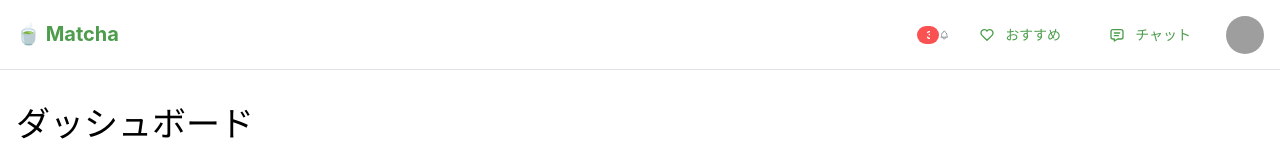
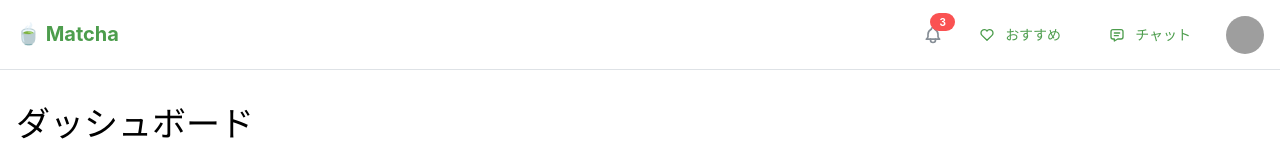
Before and after one commit to laddaL47/42-matcha, a React (Vite) app in the folder frontend/: page /dashboard in a window 1280 px wide. Shown: the top 160 px of the page. Built offline with nearby package versions, Linux system fonts and the light colour scheme; grey boxes are pictures that could not be loaded.

Commit message:
fix: resolve notification badge number display issue in header

```diff
--- a/frontend/src/components/layout/Header.tsx
+++ b/frontend/src/components/layout/Header.tsx
@@ -41,6 +41,7 @@ const Header = () => {
         {!isMobile && (
           <Group>
             {/* 通知 */}
+            <div style={{ position: "relative" }}>
               <ActionIcon
                 component={Link}
                 to="/notifications"
@@ -48,11 +49,27 @@ const Header = () => {
                 size="lg"
                 color="gray"
               >
-              <Badge size="sm" color="red" variant="filled">
+                <IconBell size={20} />
+              </ActionIcon>
+              <Badge
+                size="sm"
+                color="red"
+                variant="filled"
+                style={{
+                  position: "absolute",
+                  top: -5,
+                  right: -5,
+                  minWidth: 18,
+                  height: 18,
+                  fontSize: 10,
+                  display: "flex",
+                  alignItems: "center",
+                  justifyContent: "center",
+                }}
+              >
                 3
               </Badge>
-              <IconBell size={20} />
-            </ActionIcon>
+            </div>
 
             {/* おすすめ */}
             <Button
```
Lines whose indentation alone changed are shown as unchanged.
